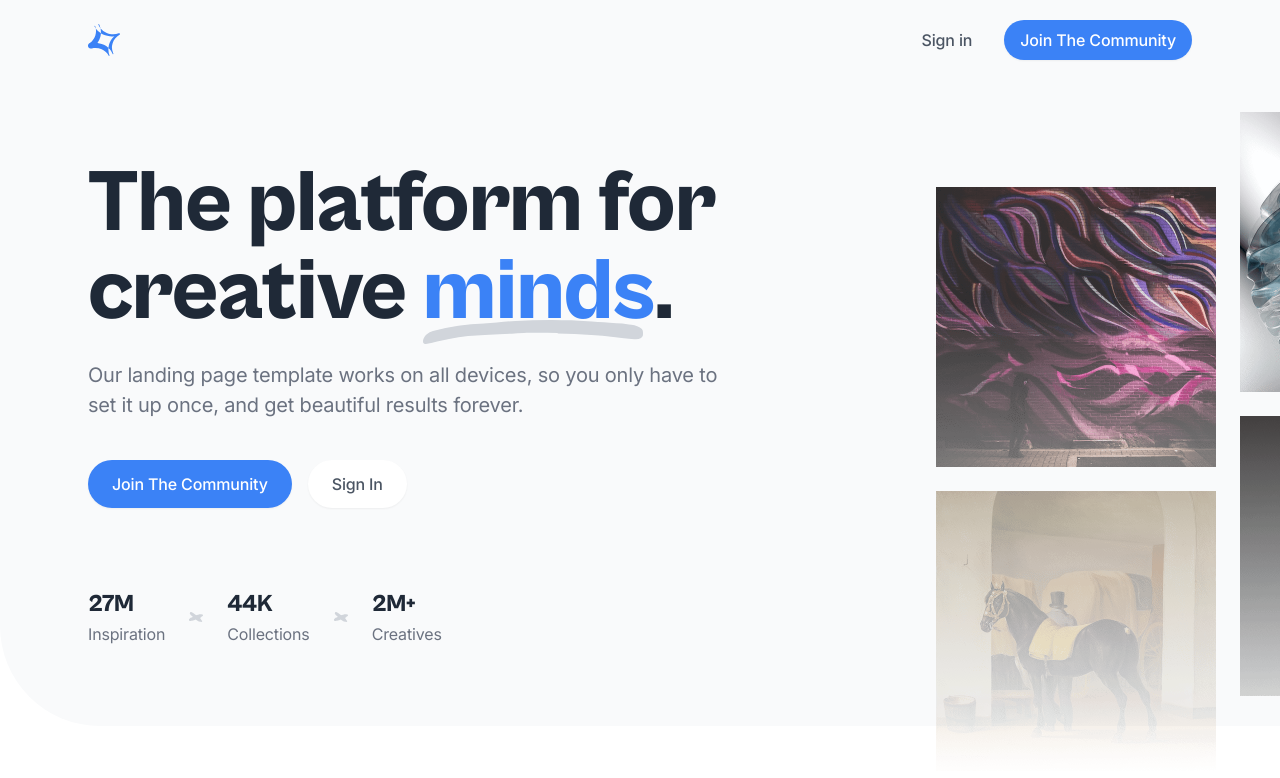
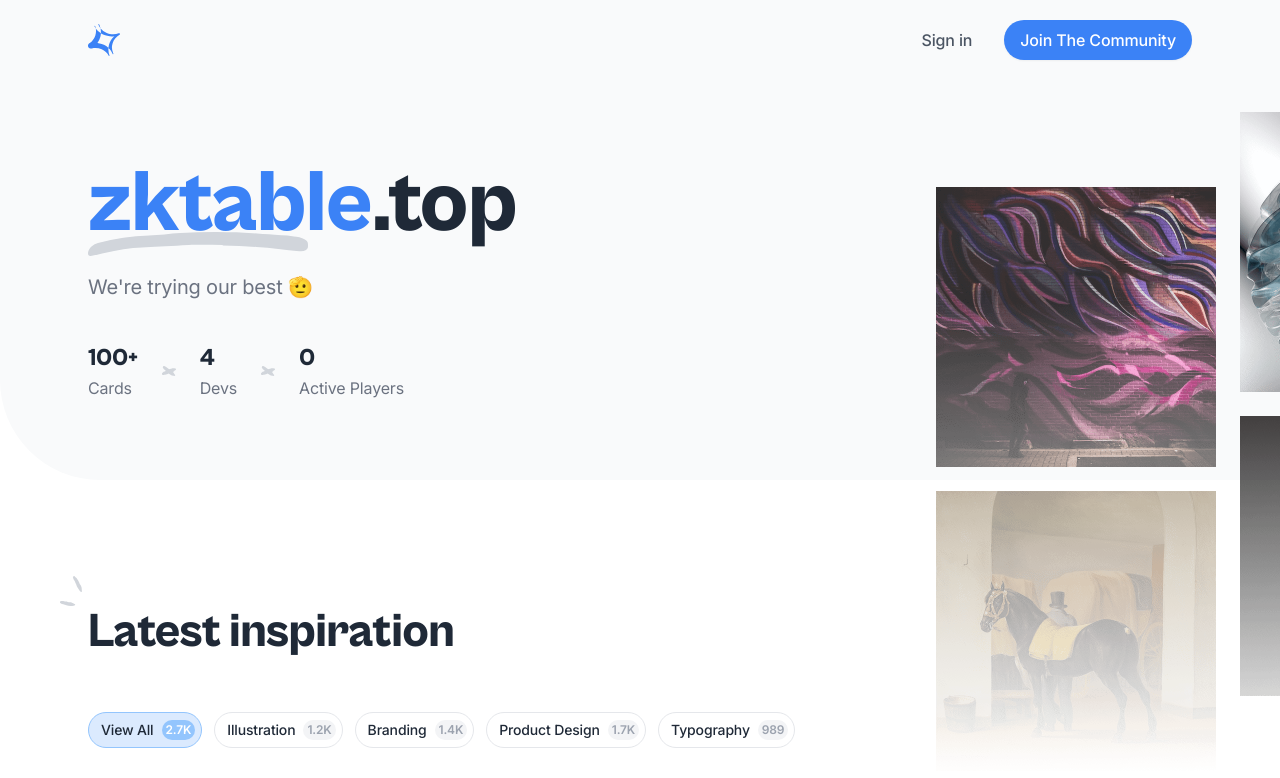
Before and after one commit to webisoftSoftware/zktt_front_end, a Next.js app: page / in a window 1280 px wide. Shown: the top 778 px of the page. Built offline with nearby package versions, Linux system fonts and the light colour scheme.

Commit message:
chore: update hero section

```diff
--- a/components/hero.tsx
+++ b/components/hero.tsx
@@ -1,13 +1,16 @@
-import Image from 'next/image'
-import Link from 'next/link'
+import Image from "next/image";
+import Link from "next/link";
 
-import HeroImage from '@/public/images/hero-image.png'
+import HeroImage from "@/public/images/hero-image.png";
 
 export default function Hero() {
 	return (
 		<section className="relative">
 			{/* Bg */}
-      <div className="absolute inset-0 rounded-bl-[100px] bg-gray-50 pointer-events-none -z-10" aria-hidden="true" />
+			<div
+				className="absolute inset-0 rounded-bl-[100px] bg-gray-50 pointer-events-none -z-10"
+				aria-hidden="true"
+			/>
 			<div className="max-w-6xl mx-auto px-4 sm:px-6">
 				<div className="pt-32 pb-12 md:pt-40 md:pb-20">
 					{/* Hero content */}
@@ -15,8 +18,12 @@
 						{/* Content */}
 						<div className="md:w-[640px]">
 							{/* Copy */}
-              <h1 className="h1 font-cabinet-grotesk mb-6" data-aos="fade-right" data-aos-delay="100">
-                The platform for creative{' '}
+							<h1
+								className="h1 font-cabinet-grotesk mb-6"
+								data-aos="fade-right"
+								data-aos-delay="100"
+							>
+								{" "}
 								<span className="relative inline-flex text-blue-500">
 									<svg
 										className="absolute left-0 top-full -mt-4 max-w-full -z-10"
@@ -31,55 +38,64 @@
 											fillRule="evenodd"
 										/>
 									</svg>
-                  minds
+									zktable
 								</span>
-                .
+								.top
 							</h1>
-              <p className="text-xl text-gray-500 mb-10" data-aos="fade-right" data-aos-delay="200">
-                Our landing page template works on all devices, so you only have to set it up once, and get beautiful results forever.
+							<p
+								className="text-xl text-gray-500 mb-10"
+								data-aos="fade-right"
+								data-aos-delay="200"
+							>
+								We're trying our best 🫡
 							</p>
 							{/* Buttons */}
+
+							{/* Stats */}
 							<div
-                className="max-w-xs mx-auto sm:max-w-none sm:flex sm:justify-center md:justify-start space-y-4 sm:space-y-0 sm:space-x-4 mb-12 md:mb-20"
+								className="inline-flex items-center space-x-4 md:space-x-6"
 								data-aos="fade-right"
-                data-aos-delay="300"
+								data-aos-delay="400"
 							>
 								<div>
-                  <Link className="btn text-white bg-blue-500 hover:bg-blue-600 w-full shadow-sm" href="/signup">
-                    Join The Community
-                  </Link>
+									<div className="font-cabinet-grotesk text-2xl font-extrabold">
+										100+
 									</div>
-                <div>
-                  <Link className="btn text-gray-600 bg-white hover:bg-blue-100 hover:text-blue-600 w-full shadow-sm" href="/signin">
-                    Sign In
-                  </Link>
+									<div className="text-gray-500">Cards</div>
 								</div>
-              </div>
-              {/* Stats */}
-              <div className="inline-flex items-center space-x-4 md:space-x-6" data-aos="fade-right" data-aos-delay="400">
-                <div>
-                  <div className="font-cabinet-grotesk text-2xl font-extrabold">27M</div>
-                  <div className="text-gray-500">Inspiration</div>
-                </div>
-                <svg className="fill-gray-300" width="14" height="10" xmlns="http://www.w3.org/2000/svg">
+								<svg
+									className="fill-gray-300"
+									width="14"
+									height="10"
+									xmlns="http://www.w3.org/2000/svg"
+								>
 									<path
 										d="M2.039 0c.099.006 1.237.621 1.649.787.391.17.735.41 1.067.667.682.515 1.387.995 2.089 1.48.102.071.196.153.284.245l.497-.172 1.76-.342.13-.097a.402.402 0 0 1 .206-.09l.107-.012c.218-.035.677-.132 1.143-.122l1.11-.062c.16-.001 1.67.295 1.691.339a.639.639 0 0 1 .026.129c.018.125-.035.29.09.352.045.022.167.292.084.41l-.137.203a.726.726 0 0 1-.147.164 5.18 5.18 0 0 1-.658.404l-.182.089a.534.534 0 0 0-.257.327c-.046.133-.134.134-.204.189-.376.26-.736.581-1.102.868L11 5.965l.219.284.55.784c.093.129.187.255.286.375.052.073.137.1.147.242.022.324.182.399.314.529.184.179.363.368.528.581.081.107.123.285.179.437.049.138-.138.362-.186.37-.137.023-.128.197-.178.312a.618.618 0 0 1-.058.116c-.03.034-1.375-.105-1.67-.162l-.09-.028-1.004-.368c-.552-.157-1.05-.462-1.167-.498-.117-.043-.19-.173-.275-.278l-1.604-.847c-.138-.113-.294-.199-.433-.311l-.162.083-.174.068c-.8.26-1.602.514-2.39.808-.385.15-.778.278-1.198.327-.439.038-1.692.294-1.788.271a3.114 3.114 0 0 1-.505-.227c-.09-.049-.306-.58-.324-.78-.056-.628.013-1.007.285-.96.11.02.29-.51.395-.536.06-.016.165-.088.287-.182l.334-.266c.157-.126.297-.234.363-.252.697-.205 1.325-.62 2.004-.878l.063-.035.07-.057-.01-.013a.425.425 0 0 0-.094-.115c-.586-.448-1.082-1.031-1.7-1.434-.058-.036-.165-.181-.284-.349L1.55 2.72c-.12-.168-.233-.316-.3-.356-.095-.056-.131-.619-.24-.632C.734 1.696.765 1.31.982.725 1.05.537 1.396.09 1.495.07c.192-.037.38-.07.544-.07Z"
 										fillRule="evenodd"
 									/>
 								</svg>
 								<div>
-                  <div className="font-cabinet-grotesk text-2xl font-extrabold">44K</div>
-                  <div className="text-gray-500">Collections</div>
+									<div className="font-cabinet-grotesk text-2xl font-extrabold">
+										4
 									</div>
-                <svg className="fill-gray-300" width="14" height="10" xmlns="http://www.w3.org/2000/svg">
+									<div className="text-gray-500">Devs</div>
+								</div>
+								<svg
+									className="fill-gray-300"
+									width="14"
+									height="10"
+									xmlns="http://www.w3.org/2000/svg"
+								>
 									<path
 										d="M2.039 0c.099.006 1.237.621 1.649.787.391.17.735.41 1.067.667.682.515 1.387.995 2.089 1.48.102.071.196.153.284.245l.497-.172 1.76-.342.13-.097a.402.402 0 0 1 .206-.09l.107-.012c.218-.035.677-.132 1.143-.122l1.11-.062c.16-.001 1.67.295 1.691.339a.639.639 0 0 1 .026.129c.018.125-.035.29.09.352.045.022.167.292.084.41l-.137.203a.726.726 0 0 1-.147.164 5.18 5.18 0 0 1-.658.404l-.182.089a.534.534 0 0 0-.257.327c-.046.133-.134.134-.204.189-.376.26-.736.581-1.102.868L11 5.965l.219.284.55.784c.093.129.187.255.286.375.052.073.137.1.147.242.022.324.182.399.314.529.184.179.363.368.528.581.081.107.123.285.179.437.049.138-.138.362-.186.37-.137.023-.128.197-.178.312a.618.618 0 0 1-.058.116c-.03.034-1.375-.105-1.67-.162l-.09-.028-1.004-.368c-.552-.157-1.05-.462-1.167-.498-.117-.043-.19-.173-.275-.278l-1.604-.847c-.138-.113-.294-.199-.433-.311l-.162.083-.174.068c-.8.26-1.602.514-2.39.808-.385.15-.778.278-1.198.327-.439.038-1.692.294-1.788.271a3.114 3.114 0 0 1-.505-.227c-.09-.049-.306-.58-.324-.78-.056-.628.013-1.007.285-.96.11.02.29-.51.395-.536.06-.016.165-.088.287-.182l.334-.266c.157-.126.297-.234.363-.252.697-.205 1.325-.62 2.004-.878l.063-.035.07-.057-.01-.013a.425.425 0 0 0-.094-.115c-.586-.448-1.082-1.031-1.7-1.434-.058-.036-.165-.181-.284-.349L1.55 2.72c-.12-.168-.233-.316-.3-.356-.095-.056-.131-.619-.24-.632C.734 1.696.765 1.31.982.725 1.05.537 1.396.09 1.495.07c.192-.037.38-.07.544-.07Z"
 										fillRule="evenodd"
 									/>
 								</svg>
 								<div>
-                  <div className="font-cabinet-grotesk text-2xl font-extrabold">2M+</div>
-                  <div className="text-gray-500">Creatives</div>
+									<div className="font-cabinet-grotesk text-2xl font-extrabold">
+										0
+									</div>
+									<div className="text-gray-500">Active Players</div>
 								</div>
 							</div>
 						</div>
@@ -89,11 +105,18 @@
 							data-aos="fade-left"
 							data-aos-duration="1100"
 						>
-              <Image src={HeroImage} className="md:max-w-none" width="584" height="659" priority alt="Hero Illustration" />
+							<Image
+								src={HeroImage}
+								className="md:max-w-none"
+								width="584"
+								height="659"
+								priority
+								alt="Hero Illustration"
+							/>
 						</div>
 					</div>
 				</div>
 			</div>
 		</section>
-  )
+	);
 }
--- a/package.json
+++ b/package.json
@@ -3,7 +3,7 @@
   "version": "0.1.0",
   "private": true,
   "scripts": {
-    "dev": "next dev",
+    "dev": "next dev --turbo",
     "build": "next build",
     "start": "next start",
     "lint": "next lint"
```
Also changed, not shown: src/app/page.tsx (added), 1 other file (tests, documents, lock files or other folders). Lines whose indentation alone changed are shown as unchanged.
